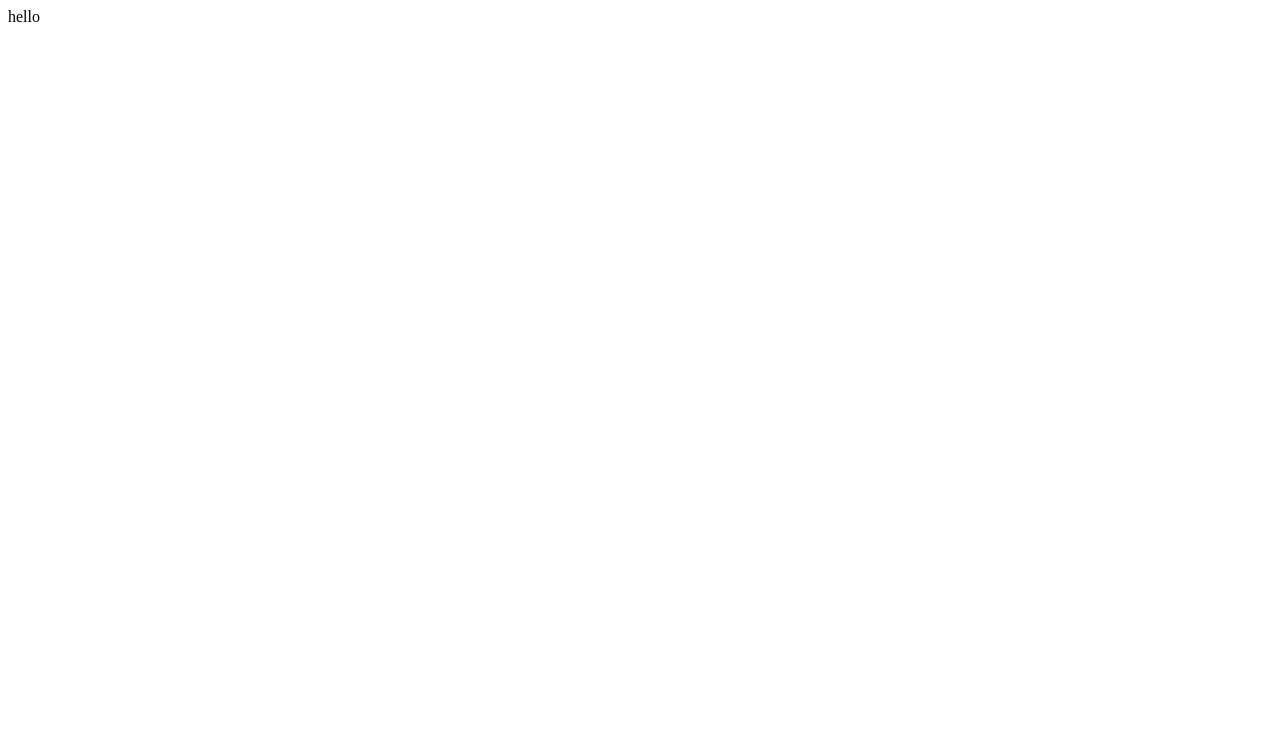
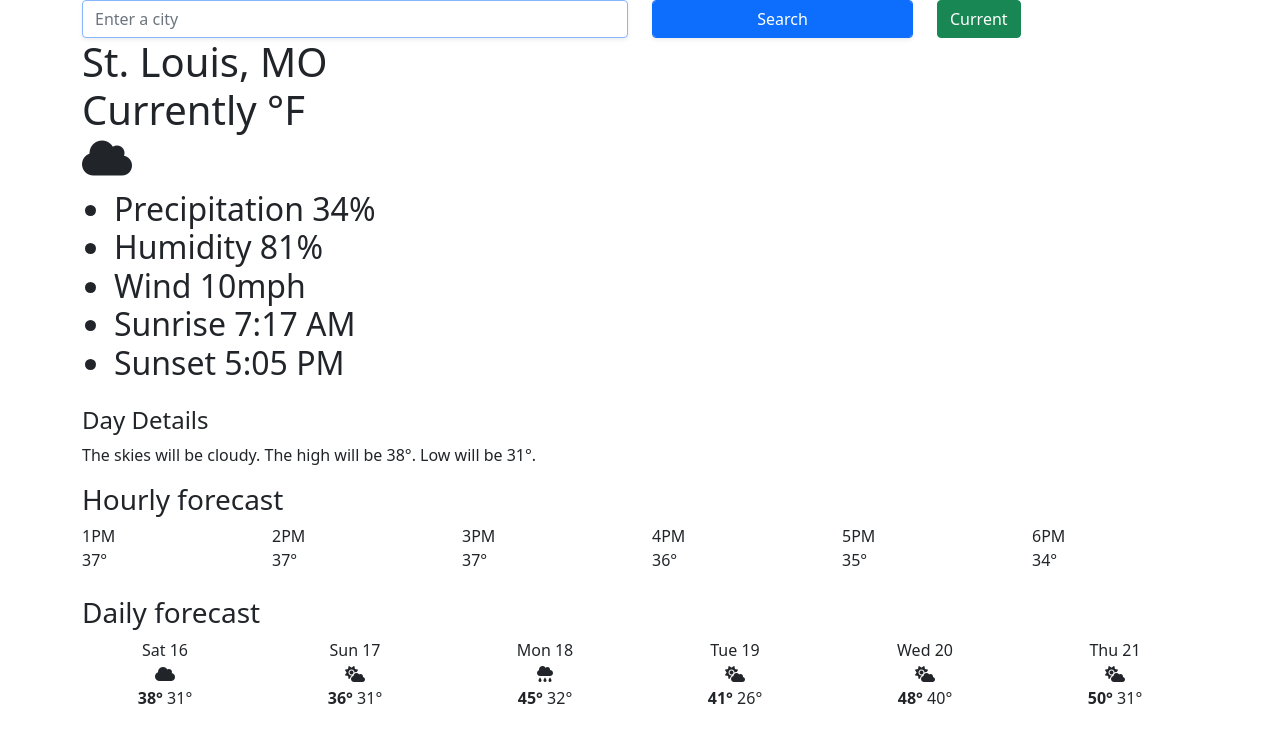
Before and after one commit to saranell/weather-app, a plain HTML site: page index.html in a window 1280 px wide. Drawn offline with nearby package versions, Linux system fonts and the light colour scheme; files that its build step writes are made by us from their sources.

Commit message:
Copied draft from sandbox

```diff
--- a/index.html
+++ b/index.html
@@ -1,12 +1,112 @@
 <!DOCTYPE html>
 <html lang="en">
   <head>
+    <link rel="preconnect" href="https://fonts.gstatic.com" />
+    <link
+      href="https://fonts.googleapis.com/css2?family=Nunito:wght@200&display=swap"
+      rel="stylesheet"
+    />
+    <link
+      href="https://cdn.jsdelivr.net/npm/bootstrap@5.0.0-beta1/dist/css/bootstrap.min.css"
+      rel="stylesheet"
+      integrity="sha384-giJF6kkoqNQ00vy+HMDP7azOuL0xtbfIcaT9wjKHr8RbDVddVHyTfAAsrekwKmP1"
+      crossorigin="anonymous"
+    />
     <meta charset="UTF-8" />
     <meta name="viewport" content="width=device-width, initial-scale=1.0" />
+    <script
+      src="https://kit.fontawesome.com/3507acf7ca.js"
+      crossorigin="anonymous"
+    ></script>
+    <link rel="stylesheet" href="src/style.css" />
+    <script src="https://cdn.jsdelivr.net/npm/axios/dist/axios.min.js"></script>
     <title>Weather App</title>
-    <link rel="stylesheet" href="style.css" />
   </head>
+
   <body>
-    hello
+    <div class="container">
+    <div class="weather-app">
+      <form class="search-form" id="search-form">
+        <div class="row">
+          <div class="col-6">
+        <input type="search" placeholder="Enter a city" autofocus="on" id="city-input"class="form-control shadow-sm"/>
+      </div>
+      <div class="col-3">
+        <button type="button" class="form-control btn btn-primary shadow-sm w-100">Search</button>
+      </div>
+      <div class="col-3">
+        <button class="btn btn-success" id="current-location-button">Current</button>
+      </div>
+        <h1>
+        <span id="city">St. Louis, MO</span>
+        <br />
+        Currently <span class="temperature" id="temperature"></span><span class="units">°F</span>
+        <br />
+        <span id="date"></span>
+        <div><i class="fas fa-cloud current-pic"></i></div>
+      </h1>
+      <h2>
+        <ul>
+          <li>Precipitation 34%</li>
+          <li>Humidity <span id="humidity">81</span>%</li>
+          <li>Wind <span id="wind">10</span>mph</li>
+          <li>
+            Sunrise 7:17 AM
+          </li>
+          <li>
+            Sunset 5:05 PM
+          </li>
+        </ul>
+      </h2>
+      <h4>Day Details</h4>
+      <p>The skies will be cloudy. The high will be 38°. Low will be 31°.</p>
+
+      <section class="forecast">
+        <h3>Hourly forecast</h3>
+        <div class="row">
+          <div class="col">1PM</div>
+          <div class="col">2PM</div>
+          <div class="col">3PM</div>
+          <div class="col">4PM</div>
+          <div class="col">5PM</div>
+          <div class="col">6PM</div>
+        </div>
+        <div class="row">
+          <div class="col">37°</div>
+          <div class="col">37°</div>
+          <div class="col">37°</div>
+          <div class="col">36°</div>
+          <div class="col">35°</div>
+          <div class="col">34°</div>
+        </div>
+        <br />
+        <h3>Daily forecast</h3>
+        <div class="row text-center">
+          <div class="col">Sat 16</div>
+          <div class="col">Sun 17</div>
+          <div class="col">Mon 18</div>
+          <div class="col">Tue 19</div>
+          <div class="col">Wed 20</div>
+          <div class="col">Thu 21</div>
+        </div>
+        <div class="row text-center">
+          <div class="col"><i class="fas fa-cloud"></i></div>
+          <div class="col"><i class="fas fa-cloud-sun"></i></div>
+          <div class="col"><i class="fas fa-cloud-rain"></i></div>
+          <div class="col"><i class="fas fa-cloud-sun"></i></div>
+          <div class="col"><i class="fas fa-cloud-sun"></i></div>
+          <div class="col"><i class="fas fa-cloud-sun"></i></div>
+        </div>
+        <div class="row text-center">
+          <div class="col"><b> 38° </b> 31°</div>
+          <div class="col"><b> 36° </b> 31°</div>
+          <div class="col"><b> 45° </b> 32°</div>
+          <div class="col"><b> 41° </b> 26°</div>
+          <div class="col"><b> 48° </b> 40°</div>
+          <div class="col"><b> 50° </b> 31°</div>
+        </div>
+      </section>
+    </div>
+    <script src="src/script.js"></script>
   </body>
 </html>
```
